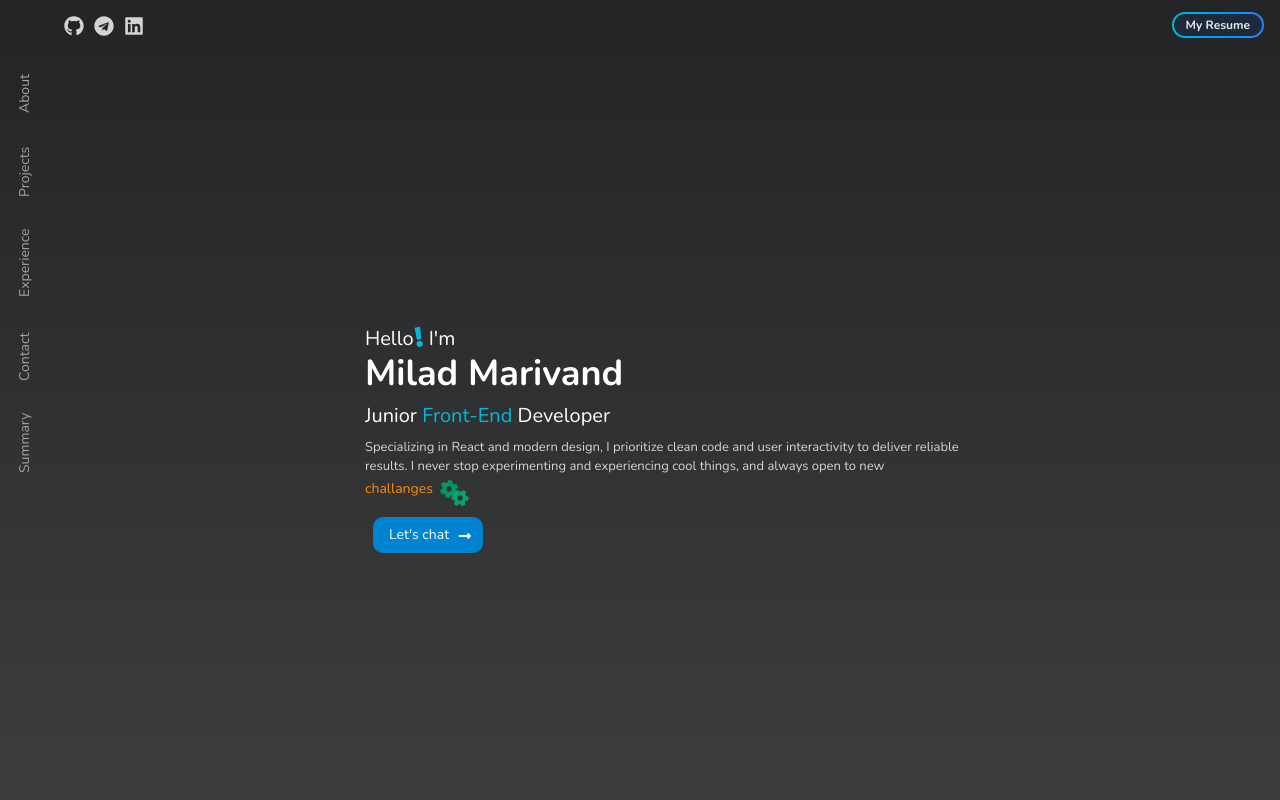
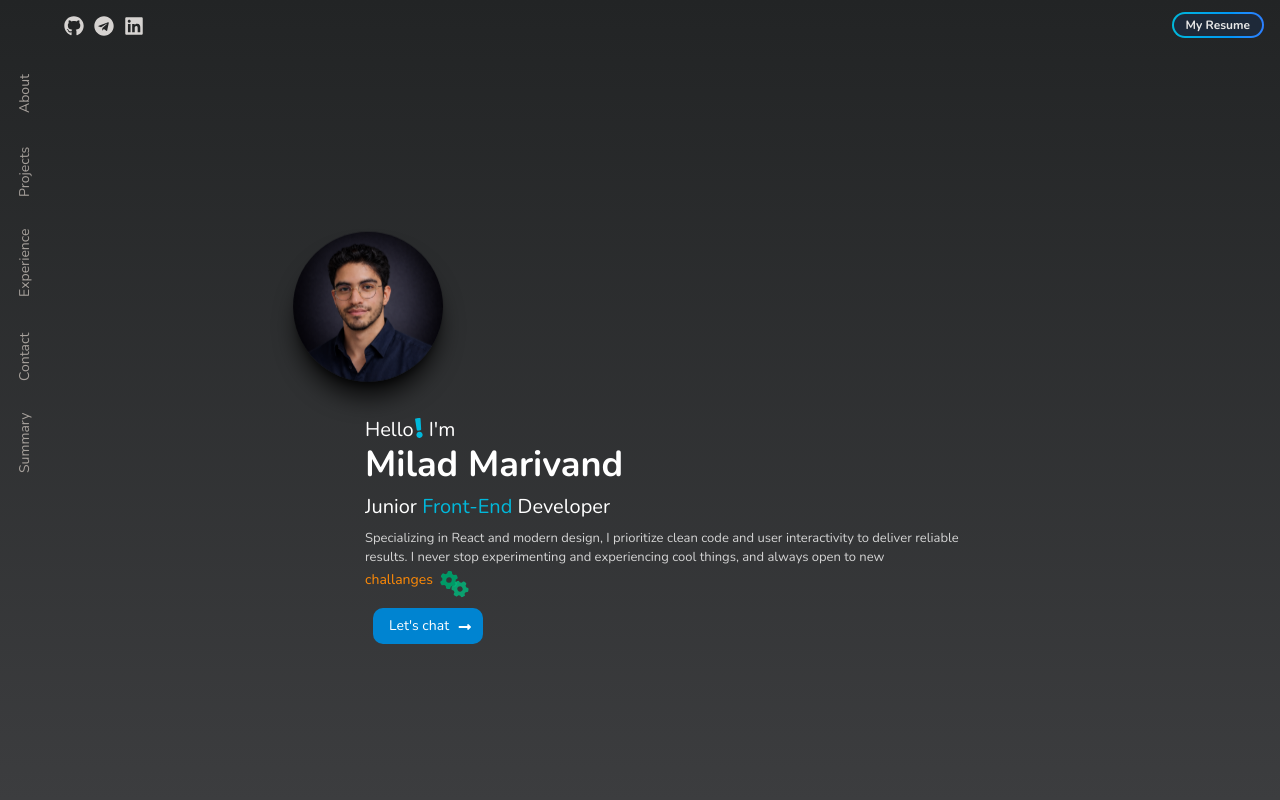
Before and after one commit to pixedit-dev/portfolio, a React app: page / in a window 1280 px wide. Shown: the top 800 px of the page. Built offline with nearby package versions, Linux system fonts and the light colour scheme; the HTML template or start-up script is replaced by a standard one.

Commit message:
Feat: add profile image

```diff
--- a/src/components/Hero.jsx
+++ b/src/components/Hero.jsx
@@ -3,8 +3,9 @@ import { FaExclamation, FaLongArrowAltRight } from "react-icons/fa";
 import { FaGear } from "react-icons/fa6";
 import Reveal from "./Reveal";
 import Button from "./Button";
+import ProfileImage from "./ProfileImage";
 
-// A simple and small animation
+// Gears animation
 const AnimatedGears = () => {
 	return (
 		<div className="relative inline-block w-6 h-6 align-text-bottom">
@@ -37,8 +38,14 @@ const AnimatedGears = () => {
 // The main component
 const Hero = () => {
 	return (
-		<div className="h-screen mx-auto flex justify-center items-center px-4 md:px-6">
+		<div className="h-screen mx-auto flex justify-center items-center px-4 md:px-6 mb-24">
 			<div className="font-nunito text-white flex flex-col gap-2">
+				{/* Profile image 1 */}
+				<ProfileImage
+					src="src/assets/images/profile_image1.png"
+					className="max-w-[100px] sm:max-w-[150px] mx-auto rounded-full lg:-ml-18 mb-6 shadow-xl shadow-black/80 duration-200"
+				/>
+
 				<Reveal>
 					<h3 className="md:text-[20px] flex">
 						Hello
--- /dev/null
+++ b/src/components/ProfileImage.jsx
@@ -0,0 +1,32 @@
+import { motion } from "framer-motion";
+
+const ProfileImage = ({ src, className }) => {
+	return (
+		<motion.img
+			initial={{ opacity: 0, scale: 0.9 }}
+			animate={{
+				opacity: 1,
+				scale: 1,
+				y: [0, -4, 0],
+			}}
+			transition={{
+				opacity: { duration: 1, ease: "easeOut" },
+				scale: { duration: 0.6, ease: "easeOut" },
+				y: {
+					duration: 5,
+					repeat: Infinity,
+					ease: "easeInOut",
+				},
+			}}
+			whileHover={{
+				scale: 1.04,
+				boxShadow: "0px 10px 30px rgba(0,0,0,0.4)",
+			}}
+			src={src}
+			className={className}
+			draggable="false"
+		/>
+	);
+};
+
+export default ProfileImage;
--- a/src/components/ProjectGrid.jsx
+++ b/src/components/ProjectGrid.jsx
@@ -7,7 +7,7 @@ const ProjectGrid = () => {
 			<h3 className="text-[#dfdfdf] text-[16px] sm:text-2xl my-16 text-center">
 				Self-initiated projects
 			</h3>
-			<div className="grid grid-cols-2 gap-y-10 justify-center">
+			<div className="grid lg:grid-cols-3 md:grid-cols-2 grid-cols-1 gap-y-10 px-4 justify-center">
 				{projects.map((project) => (
 					<ProjectCard key={project.id} project={project} />
 				))}
--- a/src/components/SkillItem.jsx
+++ b/src/components/SkillItem.jsx
@@ -7,7 +7,7 @@ const SkillItem = ({ name, Icon, imageSrc }) => {
 				<img
 					src={imageSrc}
 					alt={name}
-					className="max-w-15 max-h-10 object-cover"
+					className="min-w-[34px] max-w-[35px] xl:max-w-15 xl:max-h-10 object-cover"
 				/>
 			)}
 			<span className="text-[10px] sm:text-sm text-gray-300">{name}</span>
```
Also changed, not shown: src/assets/images/profile_image1.png (added).
